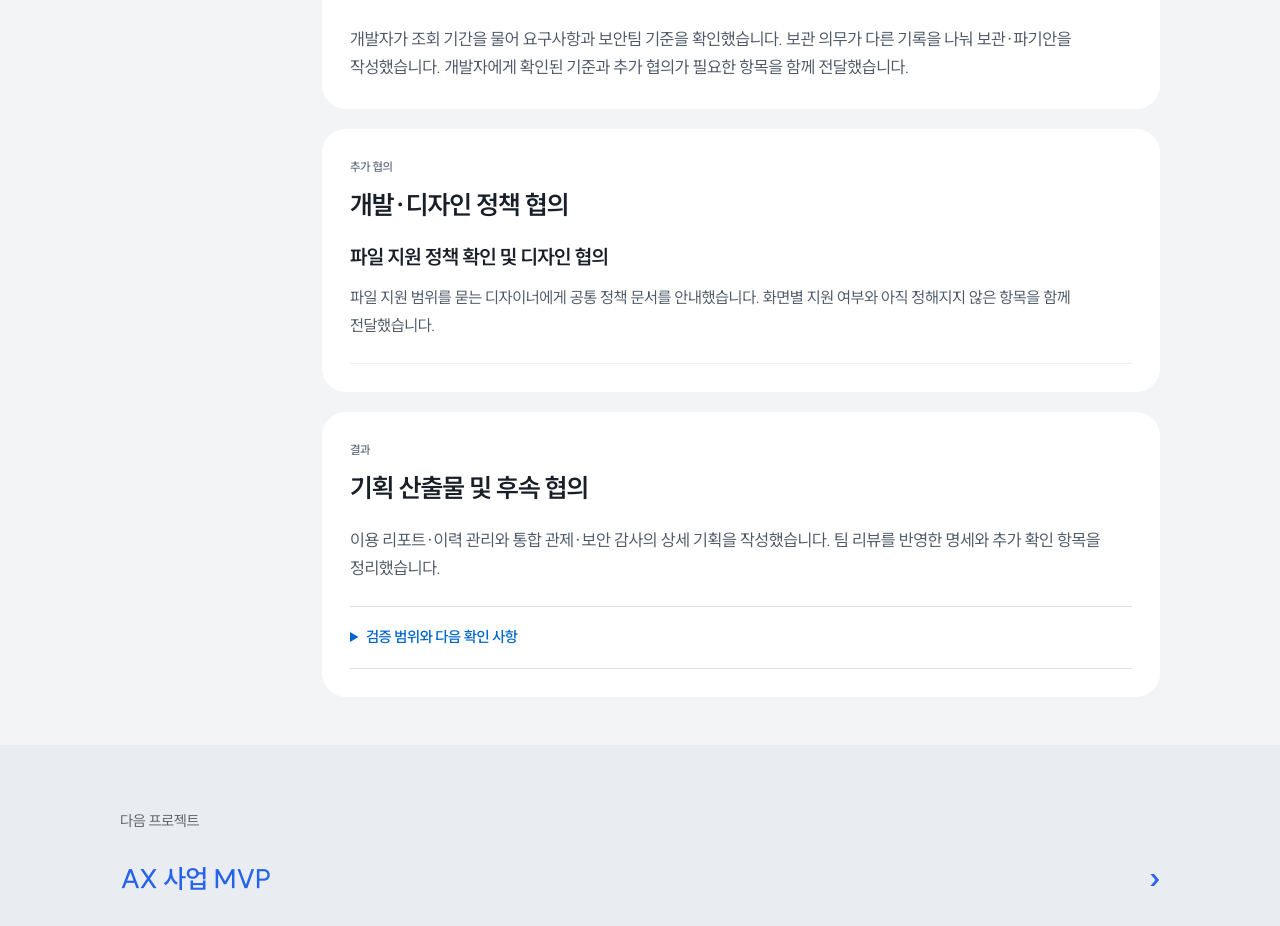
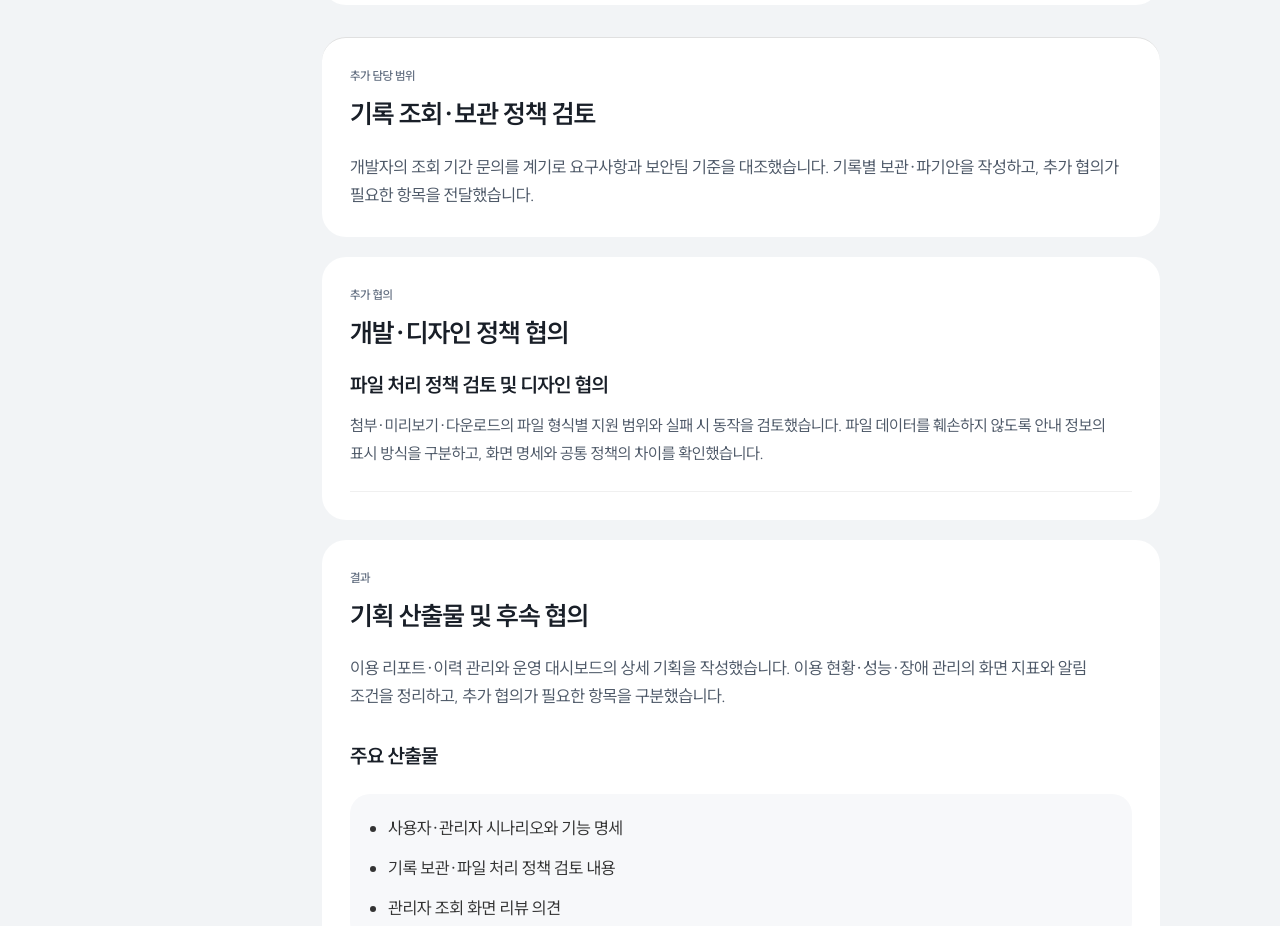
Before and after one commit to lee0806/life-is-egg-pm, a Next.js app: page /work/ai-education in a window 1280 px wide. Shown: the part 1446-2372 px from the top of the page. Built offline with nearby package versions, Linux system fonts and the light colour scheme.

Commit message:
Add verified policy decisions and AX demonstration planning

```diff
--- a/app/portfolio.ts
+++ b/app/portfolio.ts
@@ -47,22 +47,26 @@ export const cases: CaseStudy[] = [
         "text": "답변 평가에는 긍정·부정 선택과 의견 제출이 모두 필요했습니다. 단일 버튼으로 평가 화면에 들어가는 방식과 긍정·부정 버튼을 바로 보여주는 방식을 검토했습니다. 각 방식에서 선택·제출·취소 시점을 나누고, 저장된 평가와 제출된 의견 이력을 구분해 명세했습니다."
       },
       {
-        "title": "조회 기간 질의 대응 및 보관 정책 검토",
-        "text": "개발자가 조회 기간을 물어 요구사항과 보안팀 기준을 확인했습니다. 보관 의무가 다른 기록을 나눠 보관·파기안을 작성했습니다. 개발자에게 확인된 기준과 추가 협의가 필요한 항목을 함께 전달했습니다."
+        "title": "기록 조회·보관 정책 검토",
+        "text": "개발자의 조회 기간 문의를 계기로 요구사항과 보안팀 기준을 대조했습니다. 기록별 보관·파기안을 작성하고, 추가 협의가 필요한 항목을 전달했습니다."
+      },
+      {
+        "title": "관리자 기록 조회 화면 개선안 제안",
+        "text": "관리자가 개별 기록을 찾는 화면에서는 그래프보다 목록을 먼저 보여주자고 제안했습니다. 어려운 기술 표현을 줄이고, 목록과 상세 화면의 설명을 맞추도록 리뷰 의견을 남겼습니다."
       }
     ],
     "collaboration": [
       {
-        "who": "파일 지원 정책 확인 및 디자인 협의",
-        "text": "파일 지원 범위를 묻는 디자이너에게 공통 정책 문서를 안내했습니다. 화면별 지원 여부와 아직 정해지지 않은 항목을 함께 전달했습니다."
+        "who": "파일 처리 정책 검토 및 디자인 협의",
+        "text": "첨부·미리보기·다운로드의 파일 형식별 지원 범위와 실패 시 동작을 검토했습니다. 파일 데이터를 훼손하지 않도록 안내 정보의 표시 방식을 구분하고, 화면 명세와 공통 정책의 차이를 확인했습니다."
       }
     ],
     "outputs": [
       "사용자·관리자 시나리오와 기능 명세",
-      "기록 유형별 보관·파기안",
-      "담당자 확인이 필요한 요구사항 목록"
+      "기록 보관·파일 처리 정책 검토 내용",
+      "관리자 조회 화면 리뷰 의견"
     ],
-    "outcome": "이용 리포트·이력 관리와 통합 관제·보안 감사의 상세 기획을 작성했습니다. 팀 리뷰를 반영한 명세와 추가 확인 항목을 정리했습니다.",
+    "outcome": "이용 리포트·이력 관리와 운영 대시보드의 상세 기획을 작성했습니다. 이용 현황·성능·장애 관리의 화면 지표와 알림 조건을 정리하고, 추가 협의가 필요한 항목을 구분했습니다.",
     "limit": "상세 기획·리뷰 단계입니다. 최종 구현과 정책 승인은 담당 부서의 확인이 필요합니다.",
     "next": "다음 리뷰에서는 남은 기록·보존 요구를 누가, 어떤 방식으로 처리할지 확인해야 합니다.",
     "takeaway": ""
@@ -93,24 +97,24 @@ export const cases: CaseStudy[] = [
         "text": "기본 정책으로 제공할 수 있는 설정은 UI 제외 대상으로 검토했습니다. 내부 동작의 유지 여부는 화면 노출과 구분하고, 기존의 ‘개선 후 유지’ 분류를 다시 확인했습니다. 관련 코드 삭제는 기능 간 의존 관계를 확인한 뒤 판단할 항목으로 남겼습니다."
       },
       {
-        "title": "기획 명세와 서비스 동작 대조",
-        "text": "기존 도구를 직접 사용하며 문서의 공유 옵션과 설정 위치가 실제 동작과 다르다는 점을 확인했습니다. 실제 설정 위치와 요청 전달 방식을 기준으로 명세 수정에 필요한 내용을 정리했습니다."
+        "title": "서비스 동작에 따른 시나리오 변경",
+        "text": "요청 간 이전 작업 내용이 공유되지 않아, 앞선 결과물을 이어서 편집하는 방식에는 제약이 있었습니다. 연속 공동편집 대신 독립적인 문서 작성과 공통 지침에 따른 형식 교정으로 시연 시나리오를 바꿨습니다."
       }
     ],
     "collaboration": [
       {
-        "who": "MVP 범위 합의 및 기획 문서화",
-        "text": "팀과 합의한 화면별 포함·제외 범위와 판단 근거를 MVP 문서에 반영했습니다. 상세 기획에서 결정할 정책과 개발 검토가 필요한 의존 관계도 함께 정리했습니다."
+        "who": "입력 예시와 결과 확인 항목 설계",
+        "text": "각 요청의 입력 예시와 기대 출력을 작성했습니다. 결정과 제안을 구분하는지, 담당자·기한을 보존하는지, 원문에 없는 할 일을 추가하지 않는지, 문서 형식을 일관되게 맞추는지를 체크리스트로 정리했습니다."
       }
     ],
     "outputs": [
-      "화면 단위 IA 및 사용자 업무 흐름",
-      "MVP 기능 범위와 포함·제외 근거",
-      "상세 기획 및 개발 검토 항목"
+      "화면 단위 IA와 MVP 포함·제외 근거",
+      "문서 작성·형식 교정 시연 시나리오",
+      "입력 예시·기대 출력·결과 확인 체크리스트"
     ],
-    "outcome": "초기 MVP에 포함할 기능과 제외 항목을 정리했습니다. 관련 코드의 삭제 여부는 의존 관계에 대한 개발 검토가 필요한 상태입니다.",
-    "limit": "기존 제품 분석과 초기 기획을 맡았습니다. 출시 이후 성과는 포함하지 않았습니다.",
-    "next": "다음 단계에서는 남긴 기능만으로 업무를 마칠 수 있는지, 설정을 제외해도 내부 동작에 문제가 없는지 확인해야 합니다.",
+    "outcome": "초기 MVP 범위와 화면 구성을 정리하고, 실제 동작 제약에 맞춰 시연 시나리오와 결과 확인 항목을 작성했습니다.",
+    "limit": "기존 제품 분석과 초기 기획, 시연 준비를 맡았습니다. 실제 시연 결과나 출시 이후 성과는 포함하지 않았습니다.",
+    "next": "관련 코드의 삭제 여부는 기능 간 의존 관계를 확인한 뒤 결정할 항목으로 남겼습니다.",
     "takeaway": ""
   },
   {
--- a/app/work/[slug]/page.tsx
+++ b/app/work/[slug]/page.tsx
@@ -8,8 +8,8 @@ import { CostExplorer } from "../../components/CostExplorer";
 import { socialMetadata } from "../../site-metadata";
 type Props = { params: Promise<{ slug: string }> };
 const editorial: Record<string, { context: string; decisions: string; collaboration: string; supporting: string; outcome: string }> = {
-  "ai-education": { context: "사용자·관리자 요구사항 분석", decisions: "기능 범위 및 정책 설계", collaboration: "개발·디자인 정책 협의", supporting: "조회 기간 및 데이터 보관 정책 검토", outcome: "기획 산출물 및 후속 협의" },
-  "ai-workspace": { context: "기존 서비스 분석과 MVP 요구사항 정의", decisions: "MVP 범위 및 화면 구성", collaboration: "범위 합의 및 상세 기획 연계", supporting: "기획 명세와 서비스 동작 대조", outcome: "MVP 기획 결과 및 개발 검토 항목" },
+  "ai-education": { context: "사용자·관리자 요구사항 분석", decisions: "기능 범위 및 정책 설계", collaboration: "개발·디자인 정책 협의", supporting: "기록 조회·보관 정책 검토", outcome: "기획 산출물 및 후속 협의" },
+  "ai-workspace": { context: "기존 서비스 분석과 MVP 요구사항 정의", decisions: "MVP 범위 및 화면 구성", collaboration: "범위 합의 및 상세 기획 연계", supporting: "서비스 동작에 따른 시나리오 변경", outcome: "MVP 기획 결과 및 개발 검토 항목" },
   coderun: { context: "모든 기능을 개발하기에는 일정이 부족했습니다", decisions: "개발 범위 조정과 API 명세 공유", collaboration: "팀·프론트엔드와 협의한 내용", supporting: "작업 일정과 연동 순서 관리", outcome: "코드 작성·실행·채점·피드백 구현" },
   mog: { context: "영수증 인식 방식을 선택해야 했습니다", decisions: "비용 비교와 응답 형식 결정", collaboration: "팀의 방식 선택과 API 연동", supporting: "요약 카드 조회 성능 개선", outcome: "비용 비교와 개발 결과" },
 };
@@ -26,7 +26,7 @@ export default async function CasePage({ params }: Props) {
   if (!project) notFound();
   const next = cases[(cases.indexOf(project) + 1) % cases.length];
   const copy = editorial[project.slug];
-  const primaryDecisions = project.decisions.slice(0, 2);
+  const primaryDecisions = project.slug === "ai-education" ? project.decisions.filter((_, index) => index !== 2) : project.decisions.slice(0, 2);
   const supportingDecision = project.decisions[2];
   return <div className="toss-case">
     <a className="skip-link" href="#main">본문으로 바로가기</a><SiteHeader />
@@ -37,7 +37,7 @@ export default async function CasePage({ params }: Props) {
         <section id="decisions" className="story-section"><p className="section-kicker">주요 작업</p><h2>{copy.decisions}</h2><div className="decision-list">{primaryDecisions.map((decision, index) => <div className="decision" key={decision.title}><span className="step-number" aria-hidden="true">{index + 1}</span><div><h3>{decision.title}</h3><p>{decision.text}</p></div></div>)}</div>{project.slug === "mog" && <CostExplorer />}</section>
         {supportingDecision && <section className="story-section supporting-decision" aria-labelledby="supporting-heading"><p className="section-kicker">{project.slug === "mog" ? "성능 테스트" : project.slug === "ai-education" ? "추가 담당 범위" : "추가 작업"}</p><h2 id="supporting-heading">{copy.supporting}</h2><p>{supportingDecision.text}</p></section>}
         <section id="collaboration" className="story-section"><p className="section-kicker">추가 협의</p><h2>{copy.collaboration}</h2><div className="collaboration-list">{project.collaboration.map((item) => <div key={item.who}><h3>{item.who}</h3><p>{item.text}</p></div>)}</div></section>
-        <section id="outcome" className="story-section"><p className="section-kicker">결과</p><h2>{copy.outcome}</h2><p>{project.outcome}</p><details className="next-validation"><summary>검증 범위와 다음 확인 사항</summary><p>{project.limit}</p><p>{project.next}</p></details>{project.repository && <a className="text-link" href={project.repository} target="_blank" rel="noopener noreferrer">프로젝트 코드 확인 <span aria-hidden="true">↗</span><span className="sr-only"> 새 창</span></a>}</section>
+        <section id="outcome" className="story-section"><p className="section-kicker">결과</p><h2>{copy.outcome}</h2><p>{project.outcome}</p>{(project.slug === "ai-education" || project.slug === "ai-workspace") && <><h3>주요 산출물</h3><ul className="constraint-list">{project.outputs.map((item) => <li key={item}>{item}</li>)}</ul></>}<details className="next-validation"><summary>검증 범위와 다음 확인 사항</summary><p>{project.limit}</p><p>{project.next}</p></details>{project.repository && <a className="text-link" href={project.repository} target="_blank" rel="noopener noreferrer">프로젝트 코드 확인 <span aria-hidden="true">↗</span><span className="sr-only"> 새 창</span></a>}</section>
       </div></div>
       <section className="next-case"><div className="container"><p>다음 프로젝트</p><Link href={`/work/${next.slug}`}><span>{next.name}</span><span aria-hidden="true">›</span></Link><Link className="text-link" href="/#work">모든 프로젝트 보기</Link></div></section>
     </main><SiteFooter />
```
Also changed, not shown: 2 other files (tests, documents, lock files or other folders).
